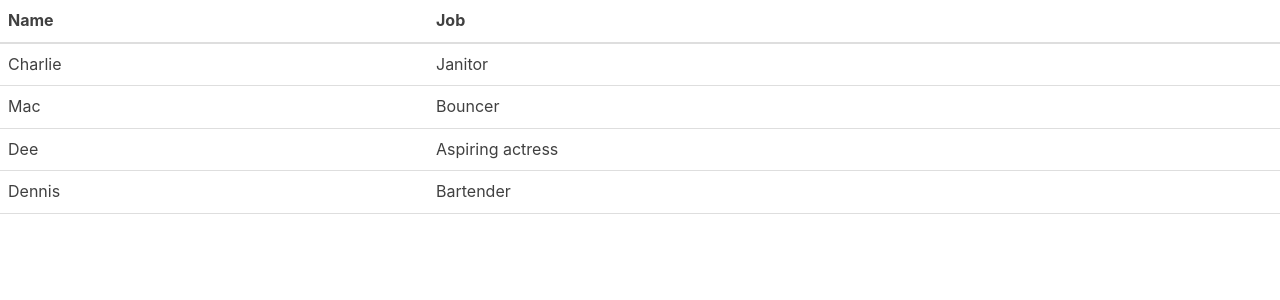
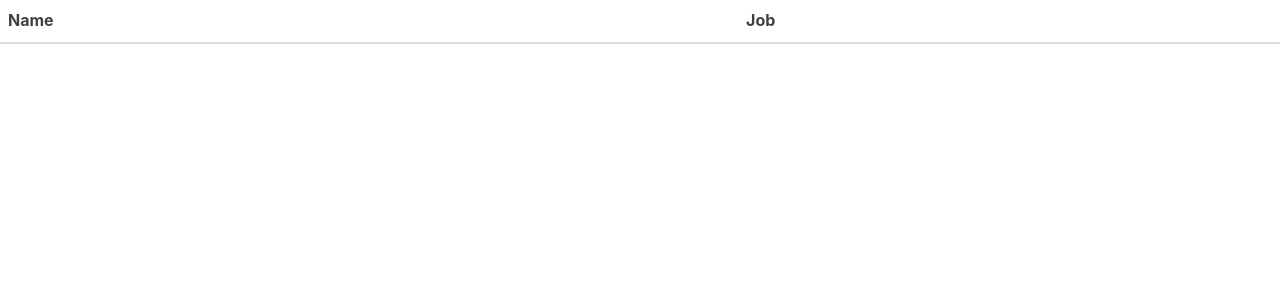
Before and after one commit to luisgiraldov/react-practice, a React (Create React App) app: page / in a window 1280 px wide. Shown: the top 300 px of the page. Built offline with nearby package versions, Linux system fonts and the light colour scheme.

Commit message:
Destructured characterData from props inside the Table component and pass it to TableBody component through props again

```diff
--- a/src/components/Table.component.jsx
+++ b/src/components/Table.component.jsx
@@ -13,33 +13,18 @@ const  TableHeader = () => {
 
 const TableBody = () => {
     return (
-        <tbody>
-            <tr>
-                <td>Charlie</td>
-                <td>Janitor</td>
-            </tr>
-            <tr>
-                <td>Mac</td>
-                <td>Bouncer</td>
-            </tr>
-            <tr>
-                <td>Dee</td>
-                <td>Aspiring actress</td>
-            </tr>
-            <tr>
-                <td>Dennis</td>
-                <td>Bartender</td>
-            </tr>
-        </tbody>
+        <tbody />
     )
 };
 
 class Table extends Component {
     render() {
+        const { characterData } = this.props;
+
         return (
             <table>
                 <TableHeader />
-                <TableBody />
+                <TableBody characterData={characterData} />
             </table>
         )
     }
```
